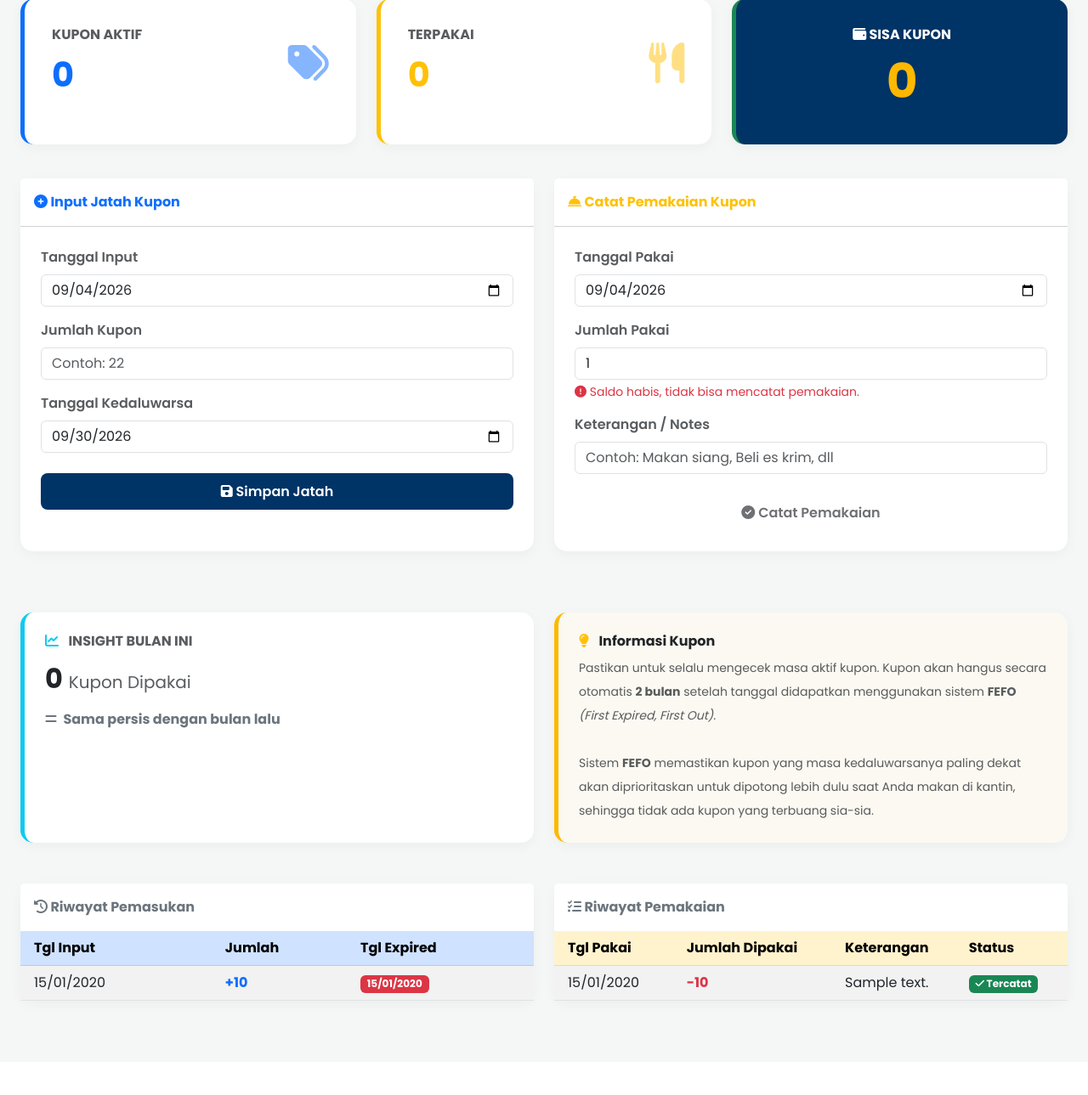
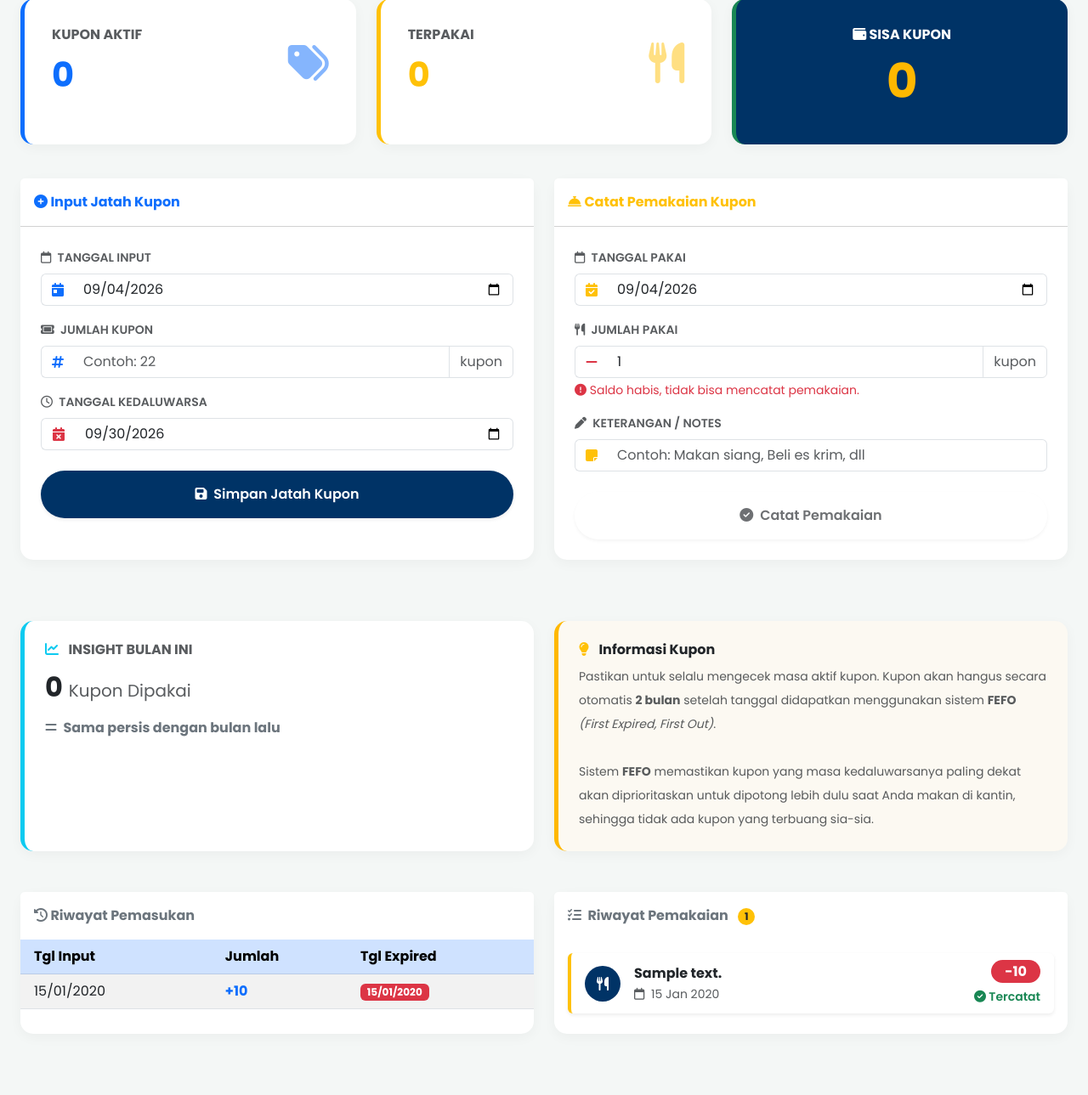
Before and after one commit to najwancaesar/Coupon-Tracker, a PHP site: page /dashboard.php in a window 1280 px wide. Shown: the part 166-1455 px from the top of the page at 85% size. Before the commit the page ends 1354 px from the top, so only its background shows below. Run offline with PHP 8.4, Linux system fonts and the light colour scheme; a user stored in the database is signed in; tables that the repository leaves empty hold one stand-in row (values such as "Sample post"); some libraries are stand-ins or nearby versions.

Commit message:
Upgrading UI and dashboard

```diff
--- a/dashboard.php
+++ b/dashboard.php
@@ -232,18 +232,30 @@ if ($stmt) {
                     <div class="card-body p-4">
                         <form action="proses_tambah_jatah.php" method="POST">
                             <div class="mb-3">
-                                <label class="form-label fw-semibold text-muted">Tanggal Input</label>
-                                <input type="date" name="tanggal_input" class="form-control" value="<?= date('Y-m-d') ?>" max="<?= date('Y-m-d') ?>" required>
+                                <label class="form-label fw-semibold text-muted small text-uppercase"><i class="fa-regular fa-calendar me-1"></i> Tanggal Input</label>
+                                <div class="input-group">
+                                    <span class="input-group-text bg-white border-end-0"><i class="fa-solid fa-calendar-day text-primary"></i></span>
+                                    <input type="date" name="tanggal_input" class="form-control border-start-0" value="<?= date('Y-m-d') ?>" max="<?= date('Y-m-d') ?>" required>
+                                </div>
                             </div>
                             <div class="mb-3">
-                                <label class="form-label fw-semibold text-muted">Jumlah Kupon</label>
-                                <input type="number" name="jumlah_kupon" class="form-control" placeholder="Contoh: 22" min="1" max="31" required>
+                                <label class="form-label fw-semibold text-muted small text-uppercase"><i class="fa-solid fa-ticket me-1"></i> Jumlah Kupon</label>
+                                <div class="input-group">
+                                    <span class="input-group-text bg-white border-end-0"><i class="fa-solid fa-hashtag text-primary"></i></span>
+                                    <input type="number" name="jumlah_kupon" class="form-control border-start-0" placeholder="Contoh: 22" min="1" max="31" required>
+                                    <span class="input-group-text bg-white text-muted">kupon</span>
+                                </div>
                             </div>
                             <div class="mb-4">
-                                <label class="form-label fw-semibold text-muted">Tanggal Kedaluwarsa</label>
-                                <input type="date" name="tanggal_expired" class="form-control" value="<?= date('Y-m-t') ?>" required>
+                                <label class="form-label fw-semibold text-muted small text-uppercase"><i class="fa-regular fa-clock me-1"></i> Tanggal Kedaluwarsa</label>
+                                <div class="input-group">
+                                    <span class="input-group-text bg-white border-end-0"><i class="fa-solid fa-calendar-xmark text-danger"></i></span>
+                                    <input type="date" name="tanggal_expired" class="form-control border-start-0" value="<?= date('Y-m-t') ?>" required>
+                                </div>
                             </div>
-                            <button type="submit" class="btn btn-poltek w-100"><i class="fa-solid fa-save"></i> Simpan Jatah</button>
+                            <button type="submit" class="btn btn-poltek w-100 py-3 rounded-pill shadow-sm">
+                                <i class="fa-solid fa-floppy-disk me-1"></i> Simpan Jatah Kupon
+                            </button>
                         </form>
                     </div>
                 </div>
@@ -258,22 +270,32 @@ if ($stmt) {
                     <div class="card-body p-4">
                         <form action="proses_pakai_kupon.php" method="POST">
                             <div class="mb-3">
-                                <label class="form-label fw-semibold text-muted">Tanggal Pakai</label>
-                                <input type="date" name="tanggal_pakai" class="form-control" value="<?= date('Y-m-d') ?>" max="<?= date('Y-m-d') ?>" required>
+                                <label class="form-label fw-semibold text-muted small text-uppercase"><i class="fa-regular fa-calendar me-1"></i> Tanggal Pakai</label>
+                                <div class="input-group">
+                                    <span class="input-group-text bg-white border-end-0"><i class="fa-solid fa-calendar-check text-warning"></i></span>
+                                    <input type="date" name="tanggal_pakai" class="form-control border-start-0" value="<?= date('Y-m-d') ?>" max="<?= date('Y-m-d') ?>" required>
+                                </div>
                             </div>
                             <div class="mb-3">
-                                <label class="form-label fw-semibold text-muted">Jumlah Pakai</label>
-                                <input type="number" name="jumlah_pakai" class="form-control" value="1" min="1" max="<?= ($sisa_kupon > 0) ? $sisa_kupon : 1 ?>" required>
+                                <label class="form-label fw-semibold text-muted small text-uppercase"><i class="fa-solid fa-utensils me-1"></i> Jumlah Pakai</label>
+                                <div class="input-group">
+                                    <span class="input-group-text bg-white border-end-0"><i class="fa-solid fa-minus text-danger"></i></span>
+                                    <input type="number" name="jumlah_pakai" class="form-control border-start-0" value="1" min="1" max="<?= ($sisa_kupon > 0) ? $sisa_kupon : 1 ?>" required>
+                                    <span class="input-group-text bg-white text-muted">kupon</span>
+                                </div>
                                 <?php if ($sisa_kupon <= 0): ?>
                                     <small class="text-danger mt-1 d-block"><i class="fa-solid fa-circle-exclamation"></i> Saldo habis, tidak bisa mencatat pemakaian.</small>
                                 <?php endif; ?>
                             </div>
                             <div class="mb-4">
-                                <label class="form-label fw-semibold text-muted">Keterangan / Notes</label>
-                                <input type="text" name="keterangan" class="form-control" placeholder="Contoh: Makan siang, Beli es krim, dll" required>
+                                <label class="form-label fw-semibold text-muted small text-uppercase"><i class="fa-solid fa-pen me-1"></i> Keterangan / Notes</label>
+                                <div class="input-group">
+                                    <span class="input-group-text bg-white border-end-0"><i class="fa-solid fa-note-sticky text-warning"></i></span>
+                                    <input type="text" name="keterangan" class="form-control border-start-0" placeholder="Contoh: Makan siang, Beli es krim, dll" required>
+                                </div>
                             </div>
-                            <button type="submit" class="btn btn-poltek w-100" <?= ($sisa_kupon <= 0) ? 'disabled' : '' ?>>
-                                <i class="fa-solid fa-check-circle"></i> Catat Pemakaian
+                            <button type="submit" class="btn btn-poltek w-100 py-3 rounded-pill shadow-sm" <?= ($sisa_kupon <= 0) ? 'disabled' : '' ?>>
+                                <i class="fa-solid fa-check-circle me-1"></i> Catat Pemakaian
                             </button>
                         </form>
                     </div>
@@ -358,37 +380,52 @@ if ($stmt) {
                 </div>
             </div>
 
-            <!-- Tabel Pemakaian -->
+            <!-- Activity List Pemakaian -->
             <div class="col-12 col-lg-6 mb-4">
                 <div class="card card-custom h-100 p-0">
                     <div class="card-header bg-white fw-bold text-secondary py-3 border-bottom-0">
-                        <i class="fa-solid fa-list-check"></i> Riwayat Pemakaian
+                        <i class="fa-solid fa-list-check me-1"></i> Riwayat Pemakaian
+                        <span class="badge bg-warning text-dark ms-2 rounded-pill"><?= count($riwayat_pemakaian) ?></span>
                     </div>
-                    <div class="table-responsive">
-                        <table class="table table-striped table-hover mb-0">
-                            <thead class="table-warning">
-                                <tr>
-                                    <th class="px-3">Tgl Pakai</th>
-                                    <th>Jumlah Dipakai</th>
-                                    <th>Keterangan</th>
-                                    <th>Status</th>
-                                </tr>
-                            </thead>
-                            <tbody>
-                                <?php if (count($riwayat_pemakaian) > 0): ?>
-                                    <?php foreach ($riwayat_pemakaian as $rk): ?>
-                                        <tr>
-                                            <td class="px-3"><?= date('d/m/Y', strtotime($rk['tanggal_pakai'])) ?></td>
-                                            <td class="fw-bold text-danger">-<?= $rk['jumlah_pakai'] ?></td>
-                                            <td><?= htmlspecialchars($rk['keterangan'] ?? '-') ?></td>
-                                            <td><span class="badge bg-success"><i class="fa-solid fa-check"></i> Tercatat</span></td>
-                                        </tr>
-                                    <?php endforeach; ?>
-                                <?php else: ?>
-                                    <tr><td colspan="3" class="text-center py-4 text-muted">Belum ada riwayat.</td></tr>
-                                <?php endif; ?>
-                            </tbody>
-                        </table>
+                    <div class="card-body p-3">
+                        <?php if (count($riwayat_pemakaian) > 0): ?>
+                            <?php foreach ($riwayat_pemakaian as $rk): ?>
+                                <div class="card mb-2 shadow-sm border-0 border-start border-warning border-4 activity-item">
+                                    <div class="card-body py-2 px-3">
+                                        <div class="d-flex align-items-center gap-3">
+                                            <!-- Ikon Bulat Kiri -->
+                                            <div class="flex-shrink-0">
+                                                <div style="width:42px;height:42px;border-radius:50%;background:var(--primary-blue);display:flex;align-items:center;justify-content:center;">
+                                                    <i class="fa-solid fa-utensils text-white"></i>
+                                                </div>
+                                            </div>
+                                            <!-- Keterangan & Tanggal Tengah -->
+                                            <div class="flex-grow-1 overflow-hidden">
+                                                <div class="fw-bold text-dark text-truncate"><?= htmlspecialchars($rk['keterangan'] ?? 'Pemakaian Kupon') ?></div>
+                                                <small class="text-muted">
+                                                    <i class="fa-regular fa-calendar me-1"></i>
+                                                    <?= date('d M Y', strtotime($rk['tanggal_pakai'])) ?>
+                                                </small>
+                                            </div>
+                                            <!-- Badge Kurang Kanan -->
+                                            <div class="flex-shrink-0 text-end">
+                                                <span class="badge bg-danger rounded-pill fs-6 px-3">
+                                                    -<?= $rk['jumlah_pakai'] ?>
+                                                </span>
+                                                <div class="mt-1">
+                                                    <small class="text-success fw-semibold"><i class="fa-solid fa-circle-check"></i> Tercatat</small>
+                                                </div>
+                                            </div>
+                                        </div>
+                                    </div>
+                                </div>
+                            <?php endforeach; ?>
+                        <?php else: ?>
+                            <div class="text-center py-5 text-muted">
+                                <i class="fa-solid fa-bowl-food fa-3x mb-3 opacity-25"></i>
+                                <p class="mb-0">Belum ada riwayat pemakaian.</p>
+                            </div>
+                        <?php endif; ?>
                     </div>
                 </div>
             </div>
@@ -406,12 +443,18 @@ if ($stmt) {
     <script src="https://cdn.jsdelivr.net/npm/sweetalert2@11.7.3/dist/sweetalert2.all.min.js"></script>
 
     <script>
-        // Animasi ScrollReveal untuk Class card-custom
+        // Animasi ScrollReveal untuk Card utama & Activity Items
         ScrollReveal().reveal('.card-custom', {
             delay: 200,
-            distance: '50px',
+            distance: '40px',
             origin: 'bottom',
             interval: 100
+        });
+        ScrollReveal().reveal('.activity-item', {
+            delay: 100,
+            distance: '30px',
+            origin: 'left',
+            interval: 80
         });
 
         // Pop-up Welcome (Muncul saat baru login)
```
